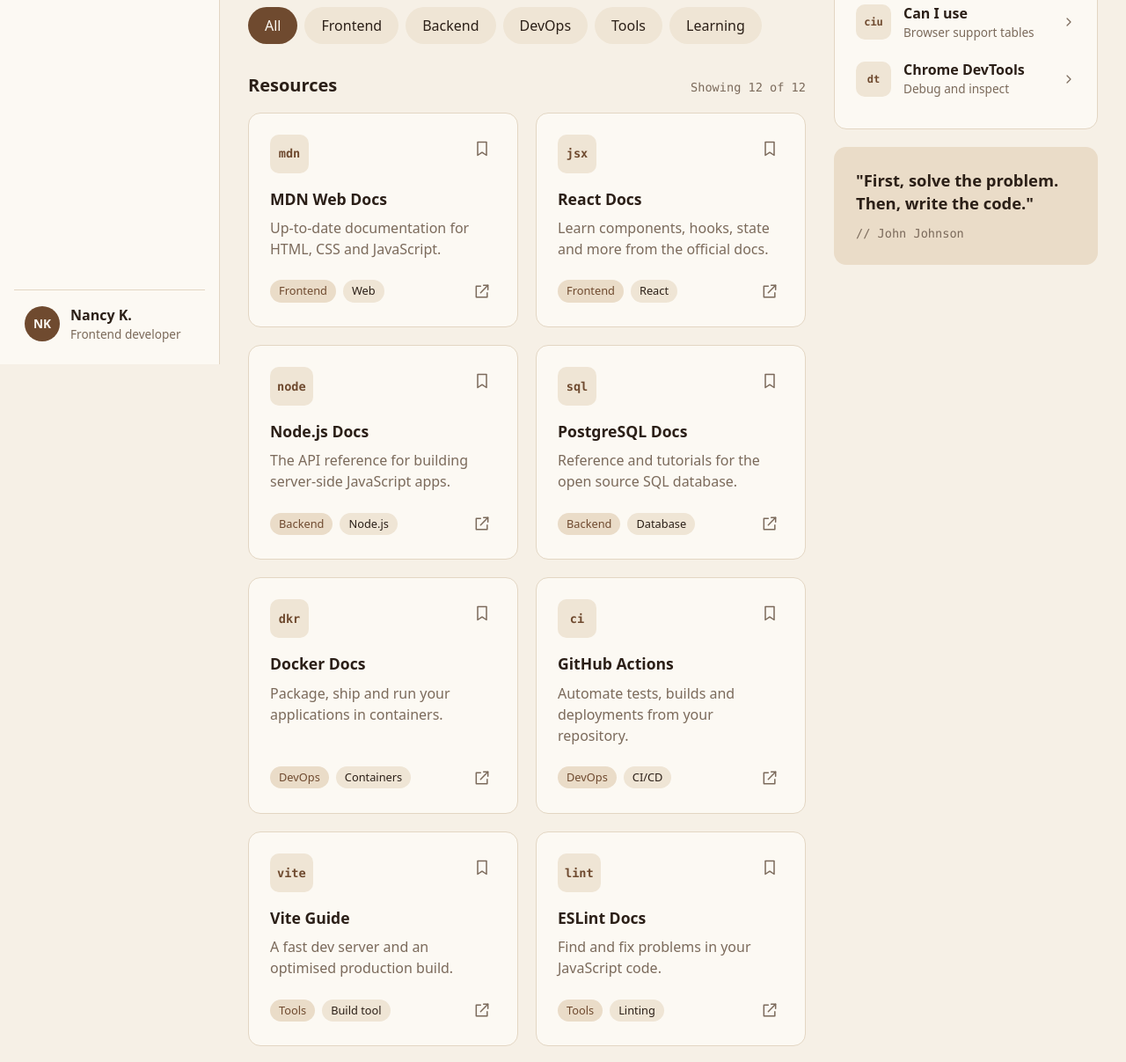
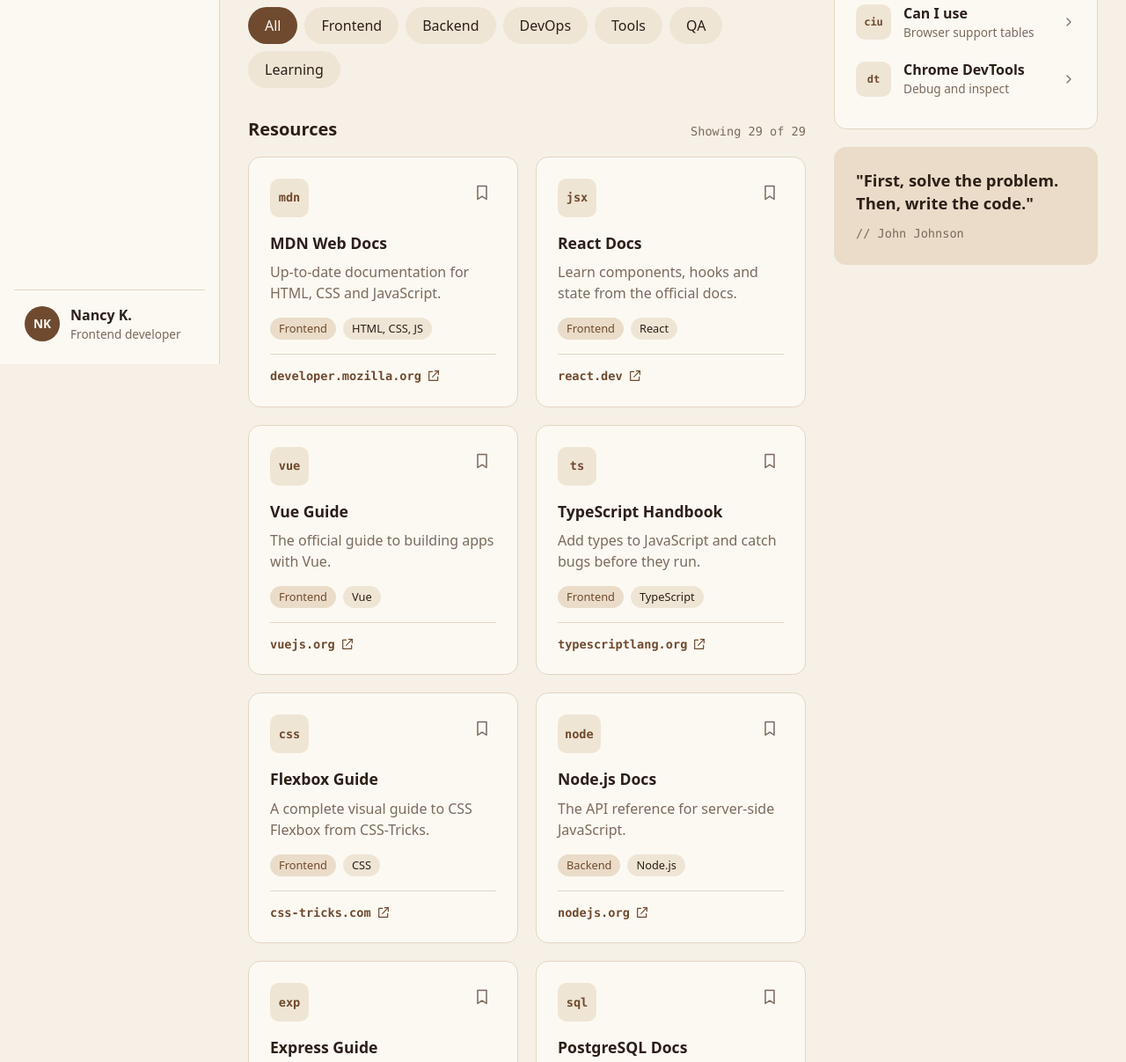
Before and after one commit to kamikazinancy32-stack/Developer-dashboard, a website built with Vite: page index.html in a window 1280 px wide. Shown: the part 386-1593 px from the top of the page at 88% size. Built offline with nearby package versions, Linux system fonts and the light colour scheme.

Commit message:
feat: add 29 learning links with qa category and visible site addresses

```diff
--- a/index.html
+++ b/index.html
@@ -178,6 +178,14 @@ resources
               <button
                 type="button"
                 class="chip"
+                data-category="QA"
+                aria-pressed="false"
+              >
+                QA
+              </button>
+              <button
+                type="button"
+                class="chip"
                 data-category="Learning"
                 aria-pressed="false"
               >
--- a/src/main.js
+++ b/src/main.js
@@ -3,10 +3,11 @@ import { setupThemeToggle } from './theme.js'
 
 // The developer resources shown on the dashboard
 const resources = [
+  // ---------- Frontend ----------
   {
     name: 'MDN Web Docs',
     category: 'Frontend',
-    tag: 'Web',
+    tag: 'HTML, CSS, JS',
     short: 'mdn',
     description: 'Up-to-date documentation for HTML, CSS and JavaScript.',
     link: 'https://developer.mozilla.org/',
@@ -16,26 +17,69 @@ const resources = [
     category: 'Frontend',
     tag: 'React',
     short: 'jsx',
-    description:
-      'Learn components, hooks, state and more from the official docs.',
+    description: 'Learn components, hooks and state from the official docs.',
     link: 'https://react.dev/learn',
   },
+  {
+    name: 'Vue Guide',
+    category: 'Frontend',
+    tag: 'Vue',
+    short: 'vue',
+    description: 'The official guide to building apps with Vue.',
+    link: 'https://vuejs.org/guide/introduction.html',
+  },
+  {
+    name: 'TypeScript Handbook',
+    category: 'Frontend',
+    tag: 'TypeScript',
+    short: 'ts',
+    description: 'Add types to JavaScript and catch bugs before they run.',
+    link: 'https://www.typescriptlang.org/docs/handbook/intro.html',
+  },
+  {
+    name: 'Flexbox Guide',
+    category: 'Frontend',
+    tag: 'CSS',
+    short: 'css',
+    description: 'A complete visual guide to CSS Flexbox from CSS-Tricks.',
+    link: 'https://css-tricks.com/snippets/css/a-guide-to-flexbox/',
+  },
+
+  // ---------- Backend ----------
   {
     name: 'Node.js Docs',
     category: 'Backend',
     tag: 'Node.js',
     short: 'node',
-    description: 'The API reference for building server-side JavaScript apps.',
+    description: 'The API reference for server-side JavaScript.',
     link: 'https://nodejs.org/docs/latest/api/',
+  },
+  {
+    name: 'Express Guide',
+    category: 'Backend',
+    tag: 'APIs',
+    short: 'exp',
+    description: 'Build web servers and REST APIs with Express.',
+    link: 'https://expressjs.com/en/starter/installing.html',
   },
   {
     name: 'PostgreSQL Docs',
     category: 'Backend',
-    tag: 'Database',
+    tag: 'SQL',
     short: 'sql',
     description: 'Reference and tutorials for the open source SQL database.',
     link: 'https://www.postgresql.org/docs/',
   },
+  {
+    name: 'MongoDB Docs',
+    category: 'Backend',
+    tag: 'NoSQL',
+    short: 'mdb',
+    description: 'Store and query JSON-like documents with MongoDB.',
+    link: 'https://www.mongodb.com/docs/',
+  },
+
+  // ---------- DevOps ----------
   {
     name: 'Docker Docs',
     category: 'DevOps',
@@ -49,9 +93,77 @@ const resources = [
     category: 'DevOps',
     tag: 'CI/CD',
     short: 'ci',
-    description: 'Automate tests, builds and deployments from your repository.',
+    description: 'Automate tests, builds and deployments from your repo.',
     link: 'https://docs.github.com/actions',
   },
+  {
+    name: 'Kubernetes Docs',
+    category: 'DevOps',
+    tag: 'Orchestration',
+    short: 'k8s',
+    description: 'Deploy, scale and manage containers in production.',
+    link: 'https://kubernetes.io/docs/home/',
+  },
+  {
+    name: 'Terraform Docs',
+    category: 'DevOps',
+    tag: 'Infrastructure',
+    short: 'tf',
+    description: 'Describe cloud infrastructure as code and version it.',
+    link: 'https://developer.hashicorp.com/terraform/docs',
+  },
+
+  // ---------- QA / Testing ----------
+  {
+    name: 'Jest',
+    category: 'QA',
+    tag: 'Unit testing',
+    short: 'jest',
+    description: 'A JavaScript testing framework with a simple API.',
+    link: 'https://jestjs.io/docs/getting-started',
+  },
+  {
+    name: 'Vitest',
+    category: 'QA',
+    tag: 'Unit testing',
+    short: 'vt',
+    description: 'A fast test runner that works with Vite projects.',
+    link: 'https://vitest.dev/guide/',
+  },
+  {
+    name: 'Testing Library',
+    category: 'QA',
+    tag: 'Component testing',
+    short: 'rtl',
+    description: 'Test UI components the way users interact with them.',
+    link: 'https://testing-library.com/docs/',
+  },
+  {
+    name: 'Playwright',
+    category: 'QA',
+    tag: 'End-to-end',
+    short: 'pw',
+    description: 'Automate real browsers for reliable end-to-end tests.',
+    link: 'https://playwright.dev/docs/intro',
+  },
+  {
+    name: 'Cypress',
+    category: 'QA',
+    tag: 'End-to-end',
+    short: 'cy',
+    description: 'Write and debug end-to-end tests in the browser.',
+    link: 'https://docs.cypress.io/',
+  },
+  {
+    name: 'Selenium',
+    category: 'QA',
+    tag: 'Automation',
+    short: 'sel',
+    description: 'Browser automation used across many languages.',
+    link: 'https://www.selenium.dev/documentation/',
+  },
+
+  // ---------- Tools ----------
   {
     name: 'Vite Guide',
     category: 'Tools',
@@ -77,11 +189,29 @@ const resources = [
     link: 'https://prettier.io/docs/',
   },
   {
+    name: 'Git Docs',
+    category: 'Tools',
+    tag: 'Version control',
+    short: 'git',
+    description: 'The Git reference manual and the free Pro Git book.',
+    link: 'https://git-scm.com/doc',
+  },
+  {
+    name: 'Chrome DevTools',
+    category: 'Tools',
+    tag: 'Debugging',
+    short: 'dt',
+    description: 'Inspect, debug and profile pages in the browser.',
+    link: 'https://developer.chrome.com/docs/devtools',
+  },
+
+  // ---------- Learning ----------
+  {
     name: 'JavaScript.info',
     category: 'Learning',
     tag: 'JavaScript',
     short: 'js',
-    description: 'A modern JavaScript tutorial, from the basics to advanced.',
+    description: 'A modern JavaScript tutorial, from basics to advanced.',
     link: 'https://javascript.info/',
   },
   {
@@ -93,12 +223,28 @@ const resources = [
     link: 'https://www.freecodecamp.org/learn/',
   },
   {
+    name: 'The Odin Project',
+    category: 'Learning',
+    tag: 'Full stack',
+    short: 'odin',
+    description: 'A free full stack curriculum built around real projects.',
+    link: 'https://www.theodinproject.com/',
+  },
+  {
     name: 'web.dev Learn',
     category: 'Learning',
     tag: 'Web',
     short: 'web',
     description: 'Courses on CSS, accessibility, performance and more.',
     link: 'https://web.dev/learn',
+  },
+  {
+    name: 'roadmap.sh',
+    category: 'Learning',
+    tag: 'Roadmaps',
+    short: 'map',
+    description: 'Step-by-step roadmaps for frontend, backend, DevOps and QA.',
+    link: 'https://roadmap.sh/',
   },
 ]
 
@@ -173,6 +319,11 @@ function getEmptyMessage() {
   return 'No resources match your search. Try another word or choose "All".'
 }
 
+// Turn a full link into a short address, e.g. "developer.mozilla.org"
+function getDomain(link) {
+  return new URL(link).hostname.replace('www.', '')
+}
+
 // Turn a list of resources into cards and put them on the page
 function renderResources(list) {
   if (list.length === 0) {
@@ -206,23 +357,24 @@ function renderResources(list) {
           </div>
           <h3>${resource.name}</h3>
           <p class="card-desc">${resource.description}</p>
-          <div class="card-bottom">
+          <div class="card-tags">
             <span class="tag tag-category">${resource.category}</span>
             <span class="tag">${resource.tag}</span>
+          </div>
           <a
             class="card-link"
             href="${resource.link}"
             target="_blank"
             rel="noopener noreferrer"
-              aria-label="Open ${resource.name} in a new tab"
           >
+            ${getDomain(resource.link)}
+            <span class="visually-hidden">(opens in a new tab)</span>
             <svg class="icon" viewBox="0 0 24 24" aria-hidden="true">
               <path d="M14 4h6v6" />
               <path d="M20 4 10 14" />
               <path d="M19 14v6H4V5h6" />
             </svg>
           </a>
-          </div>
         </li>
       `
     })
--- a/src/style.css
+++ b/src/style.css
@@ -455,12 +455,12 @@ a {
   color: var(--muted);
 }
 
-.card-bottom {
+.card-tags {
   display: flex;
-  align-items: center;
+  flex-wrap: wrap;
   gap: 8px;
   margin-top: auto;
-  padding-top: 12px;
+  padding-top: 8px;
 }
 
 .tag {
@@ -476,18 +476,29 @@ a {
   color: var(--primary);
 }
 
+/* The real web address, e.g. "developer.mozilla.org" */
 .card-link {
-  display: grid;
-  place-items: center;
-  margin-left: auto;
-  padding: 6px;
-  border-radius: 8px;
-  color: var(--muted);
+  display: flex;
+  align-items: center;
+  gap: 6px;
+  margin-top: 8px;
+  padding-top: 14px;
+  border-top: 1px solid var(--border);
+  color: var(--primary);
+  font-family: var(--mono);
+  font-size: 0.85rem;
+  font-weight: 600;
+  text-decoration: none;
+  overflow-wrap: anywhere;
+}
+
+.card-link .icon {
+  width: 16px;
+  height: 16px;
 }
 
 .card-link:hover {
-  background: var(--surface-2);
-  color: var(--primary);
+  text-decoration: underline;
 }
 
 /* Shown when no card matches */
```
Lines whose indentation alone changed are shown as unchanged.
